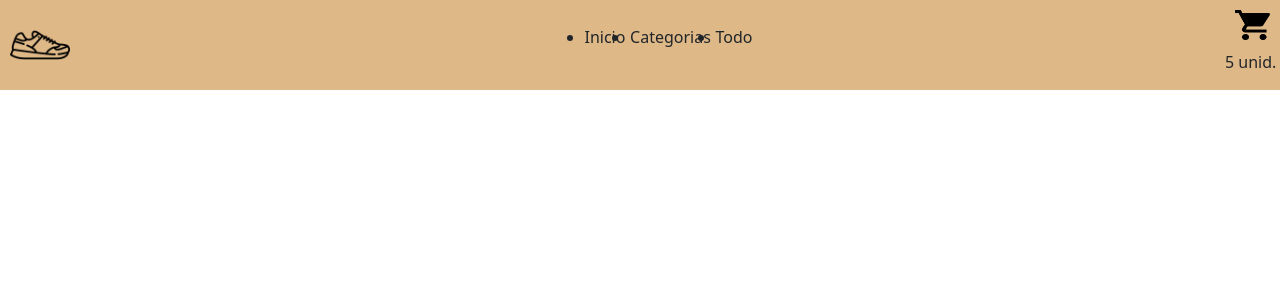
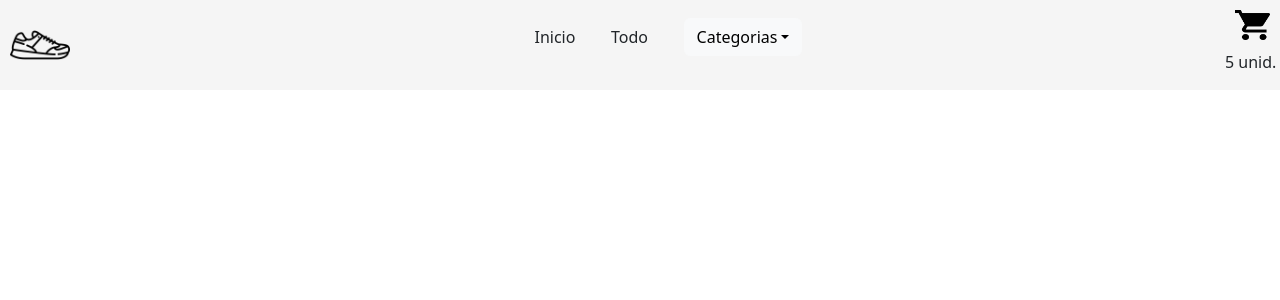
Before and after one commit to joaquinPuente/React-js-eCommerce, a React app: page / in a window 1280 px wide. Shown: the top 300 px of the page. Built offline with nearby package versions, Linux system fonts and the light colour scheme; the HTML template or start-up script is replaced by a standard one.

Commit message:
Agregue un Dropdown

```diff
--- a/src/App.css
+++ b/src/App.css
@@ -3,7 +3,7 @@
     flex-direction: row;
     justify-content: space-between;
     align-items: center;
-    background-color: burlywood;
+    background-color: whitesmoke;
     width: auto;
     height: 90px;
 }
@@ -18,10 +18,10 @@
     display: flex;
     flex-direction: row;
     justify-content: space-between;
-    width: 200px;
+    align-items: center;
+    width: 300px;
+    list-style: none;
 }
-
-
 
 .carritoIcono img {
     width: 55px;
--- a/src/assets/components/Itemlist.jsx
+++ b/src/assets/components/Itemlist.jsx
@@ -1,13 +1,26 @@
 import React from 'react'
 import '../../App.css'
+import Dropdown from 'react-bootstrap/Dropdown';
 
 const Itemlist = ( {greeting} ) => {
   return (
     <div>
         <ul className='itemList'>
             <li>{greeting}</li>
-            <li>Categorias</li>
             <li>Todo</li>
+            <Dropdown>
+
+              <Dropdown.Toggle variant="light" id="dropdown-basic">
+                Categorias
+              </Dropdown.Toggle>
+
+              <Dropdown.Menu>
+                <Dropdown.Item href="#/action-1">Urbanas</Dropdown.Item>
+                <Dropdown.Item href="#/action-2">Deportivas</Dropdown.Item>
+                <Dropdown.Item href="#/action-3">Casuales</Dropdown.Item>
+              </Dropdown.Menu>
+
+            </Dropdown>
         </ul>
 
     </div>
```
